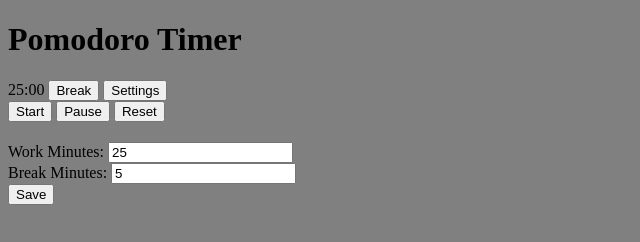
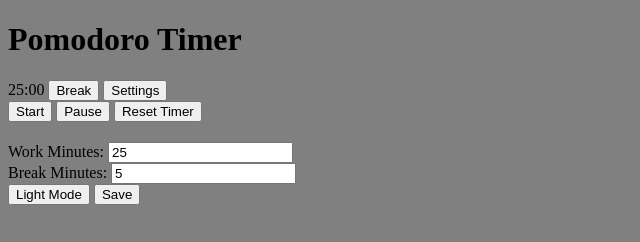
Before and after one commit to brunococielli/pomodoro-timer-pro, a plain HTML site: page html/index.html in a window 1280 px wide. Both pictures are taken after a click on the button "Settings". Shown: the whole page, without its empty margins (0-640 px from the left). Drawn offline with Linux system fonts and the light colour scheme.

Commit message:
version 1.2

```diff
--- a/html/index.html
+++ b/html/index.html
@@ -16,12 +16,13 @@
 	<div>
 		<button onclick="startTimer()">Start</button>
 		<button onclick="pauseTimer()">Pause</button>
-		<button onclick="resetTimer()">Reset</button>
+		<button onclick="resetTimer()">Reset Timer</button>
 	</div>
 
 	<div id="settings" style="display: none; margin-top: 20px;">
 		<label>Work Minutes: <input id="workInput" type="number" min="1" value="25"></label><br>
 		<label>Break Minutes: <input id="breakInput" type="number" min="1" value="5"></label><br>
+		<button id="colorBtn" onclick="toggleColor()"></button>
 		<button onclick="saveSettings()">Save</button>
 	</div>
 	<script src="../js/script.js"></script>
--- a/js/script.js
+++ b/js/script.js
@@ -9,7 +9,11 @@ const changeBtn = document.getElementById("change")
 const settingsEl = document.getElementById("settings")
 const workInput = document.getElementById("workInput")
 const breakInput = document.getElementById("breakInput")
+const body = document.querySelector("body")
+const colorBtn = document.getElementById("colorBtn")
 
+colorBtn.innerText = localStorage.getItem("colorBtn") || "Light Mode"
+body.style.backgroundColor = localStorage.getItem("color") || "grey"
 clock.innerHTML = `${workMinutes}:00`
 
 function updateClock() {
@@ -80,3 +84,18 @@ function saveSettings() {
 
   settingsEl.style.display = "none"
 }
+
+function toggleColor() {
+	const color = body.style.backgroundColor
+
+	if (color === "grey") {
+		body.style.backgroundColor = "white"
+		colorBtn.innerText = "Dark Mode"
+	} else {
+		body.style.backgroundColor = "grey"
+		colorBtn.innerText = "Light Mode"
+	}
+
+	localStorage.setItem("color", body.style.backgroundColor)
+	localStorage.setItem("colorBtn", colorBtn.innerText)
+}
--- a/style.css
+++ b/style.css
@@ -1,5 +1,6 @@
 body {
 	background-color: grey;
+  transition: background-color 0.3s ease;
 }
 #clock {
 	display: inline
```
